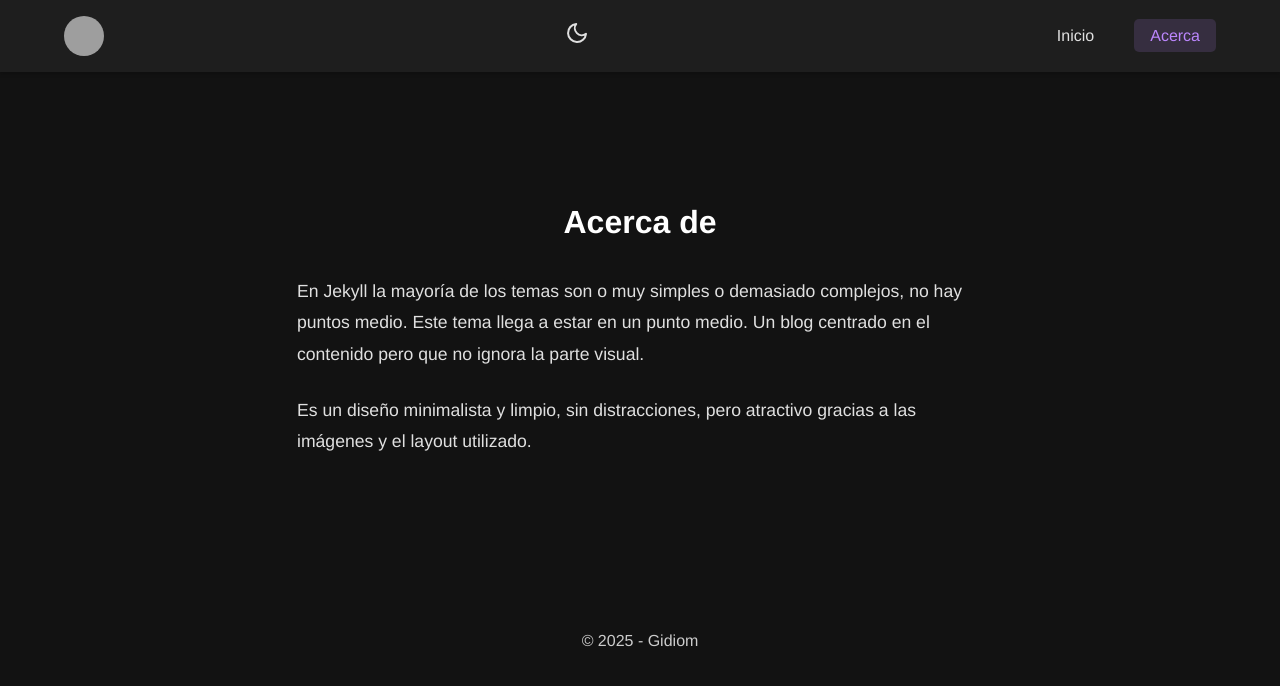
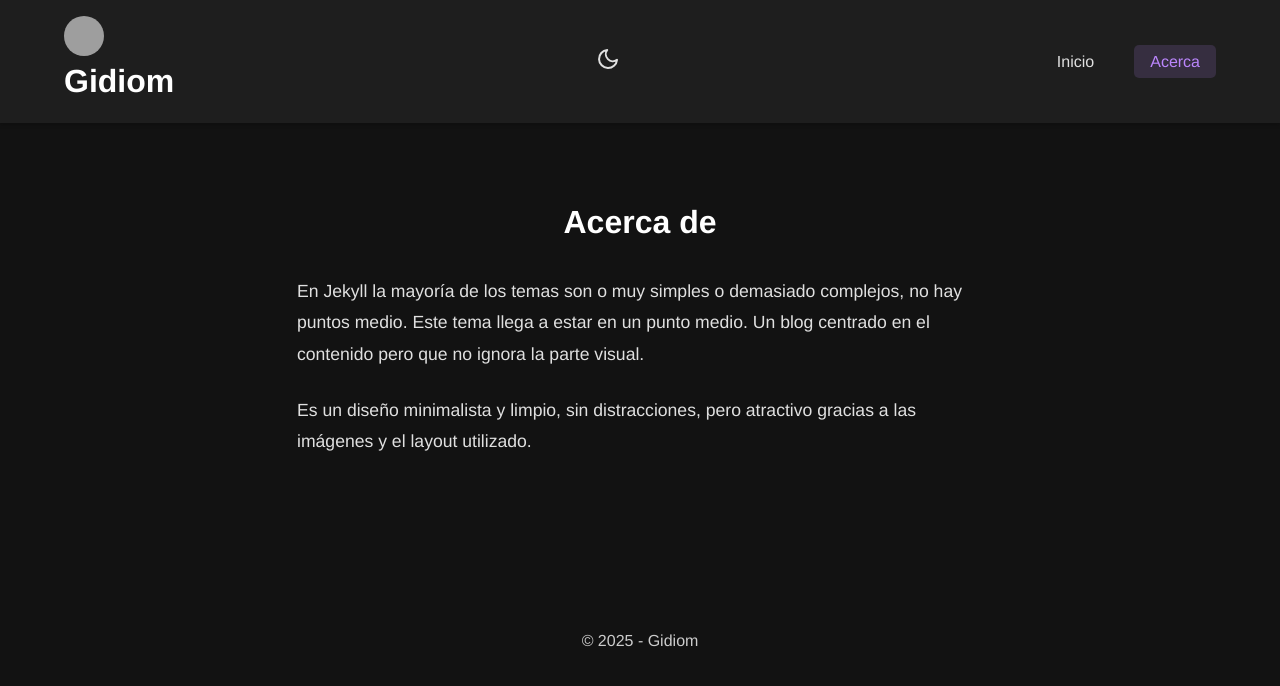
Before and after one commit to elgidiom/cleandmodern, a Jekyll site: the page built from about.markdown, in a window 1280 px wide. Shown: the top 686 px of the page. Built offline with Jekyll 4.4.1, drawn with Linux system fonts in a browser that asks for light colours; grey boxes are pictures that could not be loaded.

Commit message:
fix: display page title next to profile image in header layout

```diff
--- a/_layouts/default.html
+++ b/_layouts/default.html
@@ -38,7 +38,7 @@
   <header>
     <div class="container">
       <h1><a href="{{ '/' | relative_url }}">
-        {% if site.profile_img %}<img src="{{ site.profile_img | relative_url }}" alt="{{ site.title }}" style="border-radius: 50%; width: 40px; height: 40px; vertical-align: middle; margin-right: 10px;">{% else %}{{ site.title }}{% endif %}
+        {% if site.profile_img %}<img src="{{ site.profile_img | relative_url }}" alt="{{ site.title }}" style="border-radius: 50%; width: 40px; height: 40px; vertical-align: middle; margin-right: 10px;"> {{ site.title }}{% else %}{{ site.title }}{% endif %}
       </a></h1>
 
       <!-- Botón toggle modo oscuro -->
```
